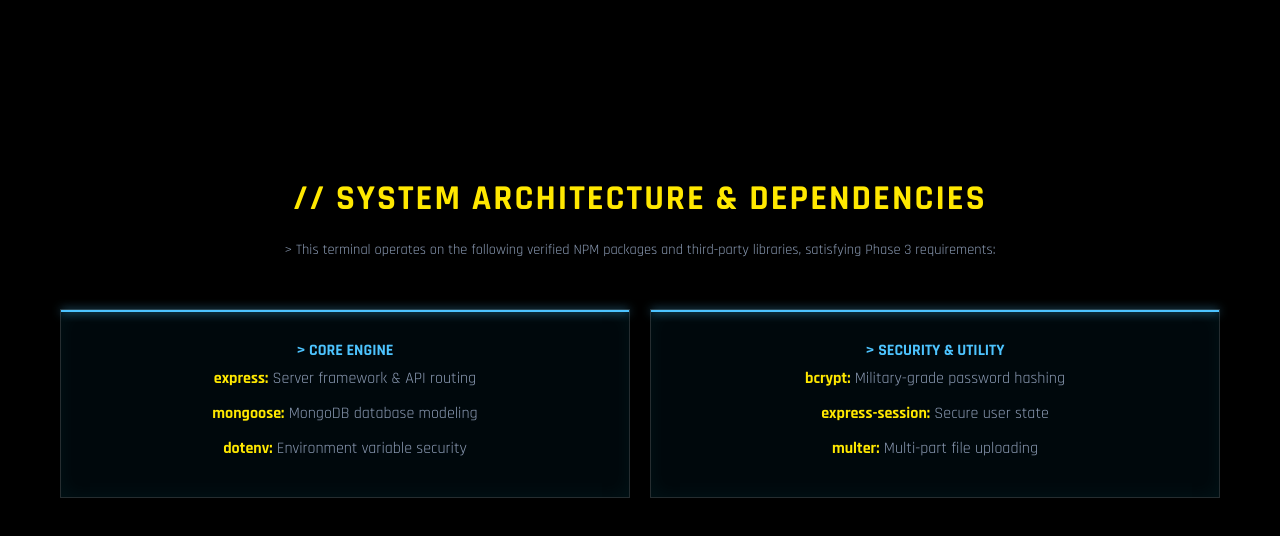
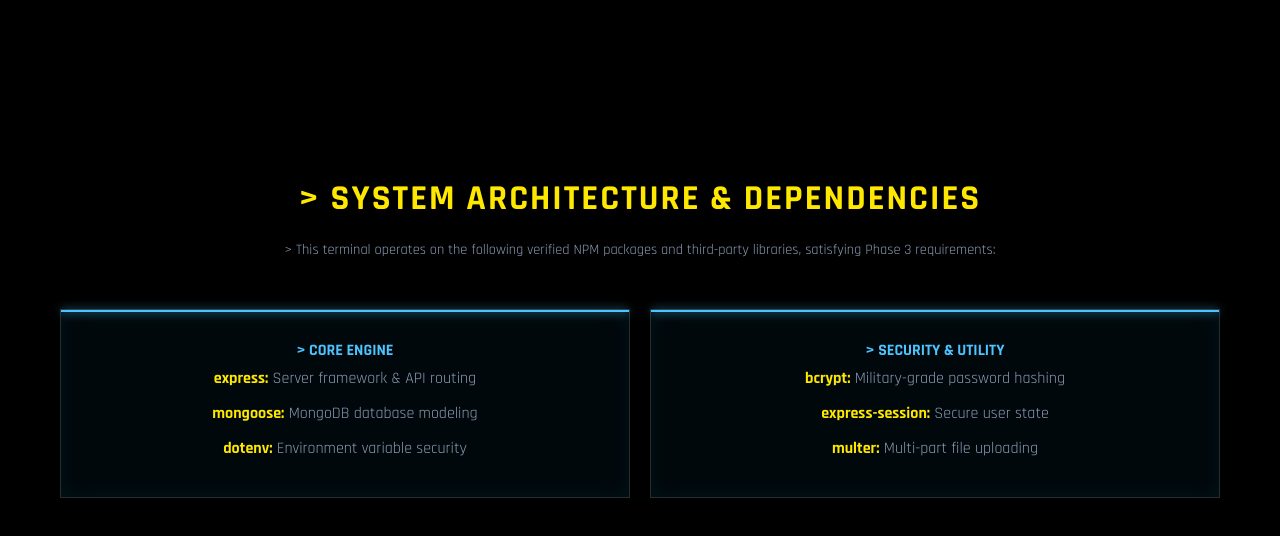
Before and after one commit to FortifyTank/TOY_YODA_Overhaul2, a website: page views/about.html in a window 1280 px wide. Shown: the part 126-662 px from the top of the page. Drawn offline with Linux system fonts and the light colour scheme; no server answers; files whose address does not match are found by name.

Commit message:
system architect

```diff
--- a/views/about.html
+++ b/views/about.html
@@ -80,7 +80,7 @@
                 </div>
 
                 <div id="techStackAnimBox">
-                    <h2 class="text-amber tracking-widest mb-20">// SYSTEM ARCHITECTURE & DEPENDENCIES</h2>
+                    <h2 class="text-amber tracking-widest mb-20">> SYSTEM ARCHITECTURE & DEPENDENCIES</h2>
                     <p class="text-muted text-sm mb-50">> This terminal operates on the following verified NPM packages and third-party libraries, satisfying Phase 3 requirements:</p>
 
                     <div class="grid-auto-fit gap-20">
```
